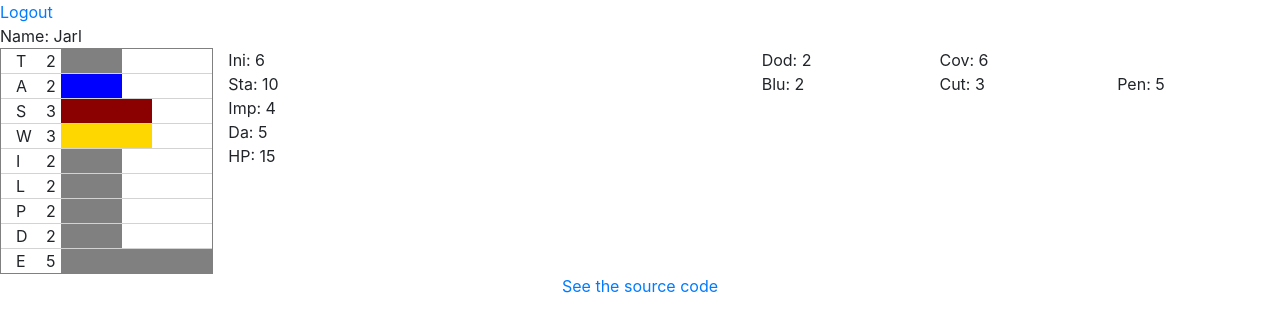
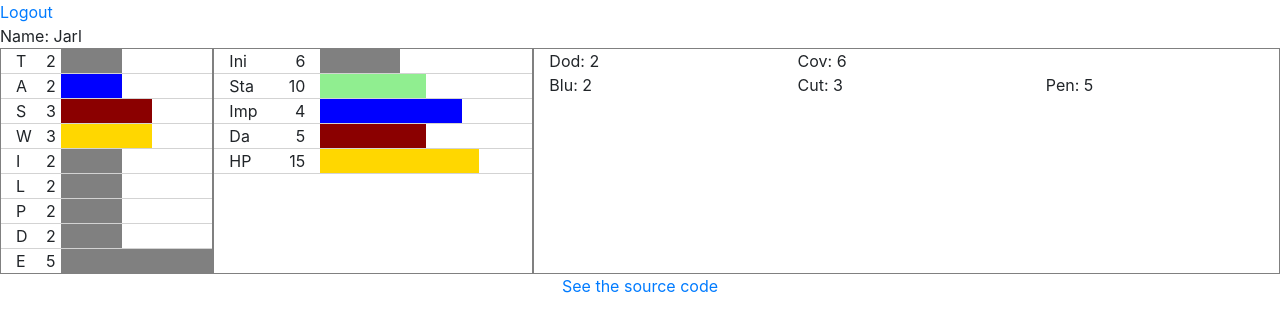
Before and after one commit to cfriaszapater/bs-character, a React (Create React App) app: page / in a window 1280 px wide. Shown: the top 332 px of the page. Built offline with nearby package versions, Linux system fonts and the light colour scheme; sample sign-in values are in the browser's storage.

Commit message:
characteristics with horizontal percentage bar

```diff
--- a/public/styles.css
+++ b/public/styles.css
@@ -1,4 +1,4 @@
-div.attributes-container {
+div.grouped-container {
   border: 1px solid gray;
 }
 
@@ -9,3 +9,7 @@ div.num {
 div.innergrid:not(:last-child) {
   border-bottom: 1px solid lightgray;
 }
+
+div.innergrid-with-bottom {
+  border-bottom: 1px solid lightgray;
+}
--- a/src/components/character/attribute.tsx
+++ b/src/components/character/attribute.tsx
@@ -1,7 +1,5 @@
 import React from "react";
 import HorizontalPercentageBar from "./horizontalPercentageBar";
-
-const maxAttributeValue = 5;
 
 export default function Attribute(props: { name: string; value: number }) {
   const color = colorForAttribute(props.name);
@@ -10,11 +8,20 @@ export default function Attribute(props: { name: string; value: number }) {
       <div className="col-1">{props.name} </div>
       <div className="col-1 num">{props.value}</div>
       <HorizontalPercentageBar
-        width={(props.value * 100) / maxAttributeValue}
+        width={percentageForAttribute(props)}
         backgroundColor={color}
       />
     </div>
   );
+}
+
+const maxAttributeValue = 5;
+
+function percentageForAttribute(props: {
+  name: string;
+  value: number;
+}): number {
+  return props.value / maxAttributeValue;
 }
 
 function colorForAttribute(key: string) {
--- a/src/components/character/characterSheet.tsx
+++ b/src/components/character/characterSheet.tsx
@@ -4,7 +4,7 @@ import { ThunkDispatch } from "redux-thunk";
 import { fetchCharacter } from "../../store/character/characterActions";
 import { Character, CharacterSheetState } from "../../store/character/types";
 import Attribute from "./attribute";
-import HorizontalPercentageBar from "./horizontalPercentageBar";
+import Characteristic from "./characteristic";
 
 interface CharacterSheetProps {
   character: Character | null;
@@ -46,7 +46,7 @@ export default class CharacterSheet extends React.Component<
             </div>
             <div id="equipment" className="row"></div>
             <div id="attribs-and-characteristics" className="row">
-              <div id="attributes" className="col-2 attributes-container">
+              <div id="attributes" className="col-2 grouped-container">
                 <Attribute name="T" value={character.attributes.T} />
                 <Attribute name="A" value={character.attributes.A} />
                 <Attribute name="S" value={character.attributes.S} />
@@ -57,14 +57,32 @@ export default class CharacterSheet extends React.Component<
                 <Attribute name="D" value={character.attributes.D} />
                 <Attribute name="E" value={character.attributes.E} />
               </div>
-              <div id="characteristics" className="col">
-                <div>Ini: {character.characteristics.initiative}</div>
-                <div>Sta: {character.characteristics.stamina}</div>
-                <div>Imp: {character.characteristics.impact}</div>
-                <div>Da: {character.characteristics.damage}</div>
-                <div>HP: {character.characteristics.health}</div>
+              <div id="characteristics" className="col-3 grouped-container">
+                <Characteristic
+                  name="Ini"
+                  value={character.characteristics.initiative}
+                />
+                <Characteristic
+                  name="Sta"
+                  value={character.characteristics.stamina}
+                />
+                <Characteristic
+                  name="Imp"
+                  value={character.characteristics.impact}
+                />
+                <Characteristic
+                  name="Da"
+                  value={character.characteristics.damage}
+                />
+                <Characteristic
+                  name="HP"
+                  value={character.characteristics.health}
+                />
               </div>
-              <div id="defenseCharacteristics" className="col">
+              <div
+                id="defenseCharacteristics"
+                className="col grouped-container"
+              >
                 <div className="row">
                   <div className="col">
                     Dod: {character.defenseCharacteristics.dodge}
--- /dev/null
+++ b/src/components/character/characteristic.tsx
@@ -0,0 +1,31 @@
+import React from "react";
+import HorizontalPercentageBar from "./horizontalPercentageBar";
+import { percentageForCharacteristic } from "./percentageForCharacteristic";
+
+export default function Characteristic(props: { name: string; value: number }) {
+  return (
+    <div className="row innergrid-with-bottom">
+      <div className="col-2">{props.name} </div>
+      <div className="col-2 num">{props.value}</div>
+      <HorizontalPercentageBar
+        width={percentageForCharacteristic(props.name, props.value)}
+        backgroundColor={colorForCharacteristic(props.name)}
+      />
+    </div>
+  );
+}
+
+function colorForCharacteristic(key: string): string {
+  switch (key) {
+    case "Sta":
+      return "lightgreen";
+    case "Imp":
+      return "blue";
+    case "Da":
+      return "darkred";
+    case "HP":
+      return "gold";
+    default:
+      return "gray";
+  }
+}
--- a/src/components/character/horizontalPercentageBar.tsx
+++ b/src/components/character/horizontalPercentageBar.tsx
@@ -9,7 +9,7 @@ export default function HorizontalPercentageBar(props: {
       <div
         style={{
           backgroundColor: props.backgroundColor,
-          width: props.width + "%"
+          width: props.width * 100 + "%"
         }}
       >
         &nbsp;
--- /dev/null
+++ b/src/components/character/percentageForCharacteristic.ts
@@ -0,0 +1,40 @@
+export function percentageForCharacteristic(
+  key: string,
+  value: number
+): number {
+  const min = minCharacteristicValue(key);
+  return Math.max(value - min, 0) / (maxCharacteristicValue(key) - min);
+}
+
+function maxCharacteristicValue(key: string): number {
+  switch (key) {
+    case "Ini":
+      return 11;
+    case "Sta":
+      return 20;
+    case "Imp":
+      return 5;
+    case "Da":
+      return 8;
+    case "HP":
+      return 20;
+    default:
+      return 11;
+  }
+}
+function minCharacteristicValue(key: string): number {
+  switch (key) {
+    case "Ini":
+      return 3;
+    case "Sta":
+      return 0;
+    case "Imp":
+      return 2;
+    case "Da":
+      return 2;
+    case "HP":
+      return 0;
+    default:
+      return 0;
+  }
+}
```
Also changed, not shown: 1 other file (tests, documents, lock files or other folders).
